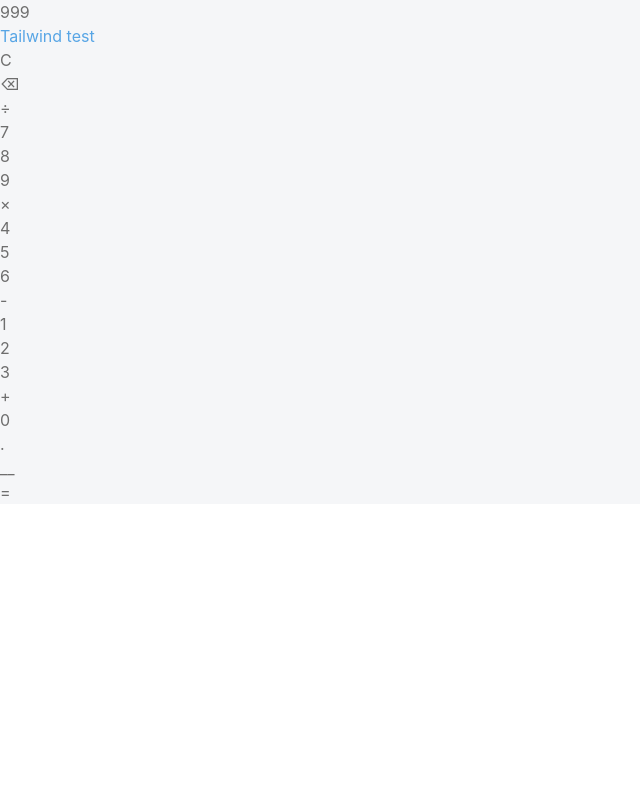
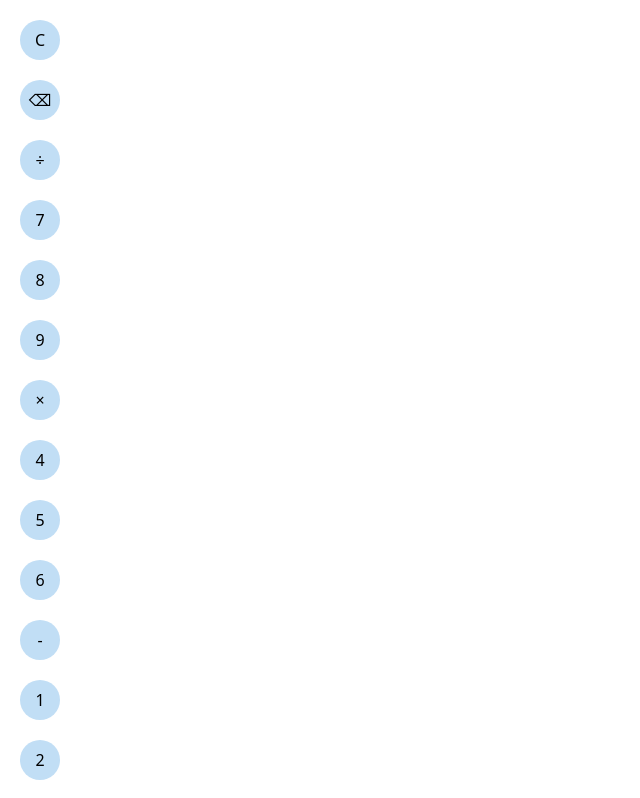
Before and after one commit to feasterjon/rpncalc, a React (Create React App) app: page / in a window 1280 px wide. Shown: the top 798 px of the page, without its empty margins (0-640 px from the left). Built offline with nearby package versions, Linux system fonts and the light colour scheme.

Commit message:
Add button keys, initial styles, initial state for currentNumber

```diff
--- a/src/App.js
+++ b/src/App.js
@@ -1,88 +1,110 @@
 import './App.css';
+import { useState } from 'react';
 
 function App() {
 
   const buttons = [
     {
+      id: 1,
       value: 'C'
     },
     {
+      id: 2,
       label: '\u232B',
       value: 'DEL'
     },
     {
+      id: 3,
       label: '\u00F7',
       value: '/'
     },
     {
+      id: 4,
       label: '7',
       value: 7
     },
     {
+      id: 5,
       label: '8',
       value: 8
     },
     {
+      id: 6,
       label: '9',
       value: 9
     },
     {
+      id: 7,
       label: '\u00D7',
       value: '*'
     },
     {
+      id: 8,
       label: '4',
       value: 4
     },
     {
+      id: 9,
       label: '5',
       value: 5
     },
     {
+      id: 10,
       label: '6',
       value: 6
     },
     {
+      id: 11,
       value: '-'
     },
     {
+      id: 12,
       label: '1',
       value: 1
     },
     {
+      id: 13,
       label: '2',
       value: 2
     },
     {
+      id: 14,
       label: '3',
       value: 3
     },
     {
+      id: 15,
       value: '+'
     },
     {
+      id: 16,
       label: '0',
       value: 0
     },
     {
+      id: 17,
       value: '.'
     },
     {
+      id: 18,
       label: '\u005F\u005F',
       value: ' '
     },
     {
+      id: 19,
       value: '='
     }
   ];
 
-  const formatNumbers = (expression = '999') => {
+  const [currentNumber, setCurrentNumber] = useState('');
+
+  let formatNumbers = (expression) => {
     return expression
   };
 
   const handleInput = (input = 'Input handled') => {
     vibrateBasic();
-    alert(input);
+    setCurrentNumber(currentNumber + input);
   };
 
   const vibrateBasic = (pattern = [50]) => {
@@ -99,14 +121,23 @@ function App() {
           <div className="theme">
           </div>
           <div className="history">
-            <p className="text">{formatNumbers()}</p>
+            <p className="text">{formatNumbers(currentNumber)}</p>
             <div className="separator"></div>
           </div>
         </div>
       </div>
-      <p className="test">Tailwind test</p>
       {buttons.map((button) =>
-        <div>
+        <div className="
+            bg-primary-light
+            ease-in-out
+            active:bg-primary
+            active:rounded-md
+            m-5
+            p-2
+            rounded-full
+            text-center
+            w-10
+          " key={`button-${button.id}`}>
           <button onClick={() => handleInput(button.value)}>
             {button.label || button.value}
           </button>
--- a/src/index.css
+++ b/src/index.css
@@ -21,6 +21,8 @@
   }
 }
 
+/*
+
 body {
   margin: 0;
   font-family: -apple-system, BlinkMacSystemFont, 'Segoe UI', 'Roboto', 'Oxygen',
@@ -34,3 +36,5 @@ code {
   font-family: source-code-pro, Menlo, Monaco, Consolas, 'Courier New',
     monospace;
 }
+
+*/
```
Also changed, not shown: src/App.css (+7 -0 lines).
